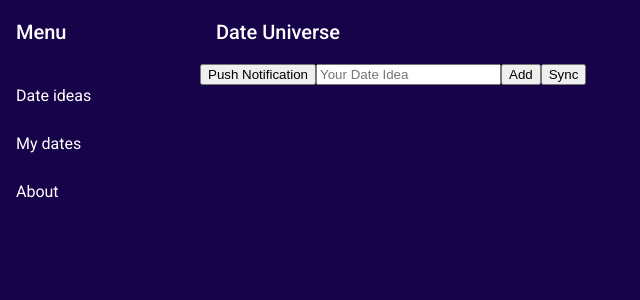
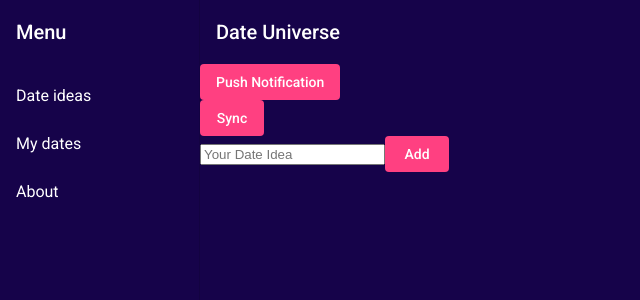
Before and after one commit to BluescreenCreator/PWA_Date_Universe, an Angular app: page / in a window 1280 px wide. Shown: the top 300 px of the page, without its empty margins (0-640 px from the left). Built offline with nearby package versions, Linux system fonts and the light colour scheme.

Commit message:
formatting buttons

```diff
--- a/src/app/app.component.html
+++ b/src/app/app.component.html
@@ -1,5 +1,10 @@
 <app-nav>
-  <button aria-label="Register for Push Notifications" (click)="subscribe()">
+  <button
+    mat-flat-button
+    color="accent"
+    aria-label="Register for Push Notifications"
+    (click)="subscribe()"
+  >
     Push Notification
   </button>
   <router-outlet></router-outlet>
--- a/src/app/dates/dates.component.html
+++ b/src/app/dates/dates.component.html
@@ -1,15 +1,36 @@
+<div>
+  <button
+    mat-flat-button
+    color="accent"
+    aria-label="Synchronise Date Ideas"
+    (click)="sync()"
+  >
+    Sync
+  </button>
+</div>
+
+<div class="inputSection">
   <input
     #dateInput
     placeholder="Your Date Idea"
     aria-label="Enter Date Idea"
     required="required"
   />
-<button aria-label="Add Date" (click)="add(dateInput.value)">Add</button>
-<button aria-label="Synchronise Date Ideas" (click)="sync()">Sync</button>
+  <button
+    mat-flat-button
+    color="accent"
+    aria-label="Add your date idea"
+    (click)="add(dateInput.value)"
+  >
+    Add
+  </button>
+</div>
 
+<div class="listSection">
   <ul>
     <li *ngFor="let date of dates" [class.done]="date.done">
       <input type="checkbox" [checked]="date.done" (click)="toggleDone(date)" />
       {{ date.title }}
     </li>
   </ul>
+</div>
```
Lines whose indentation alone changed are shown as unchanged.
